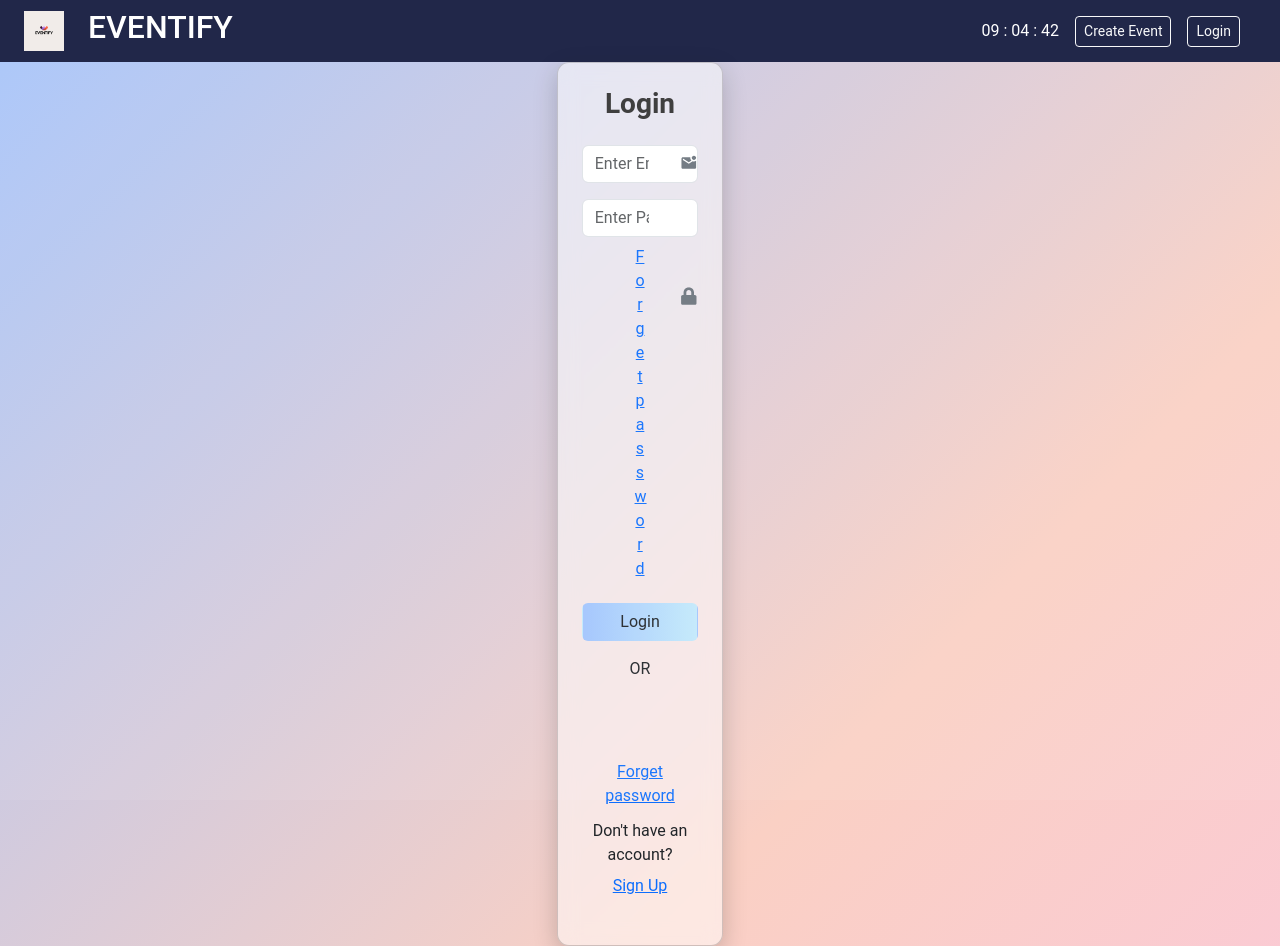
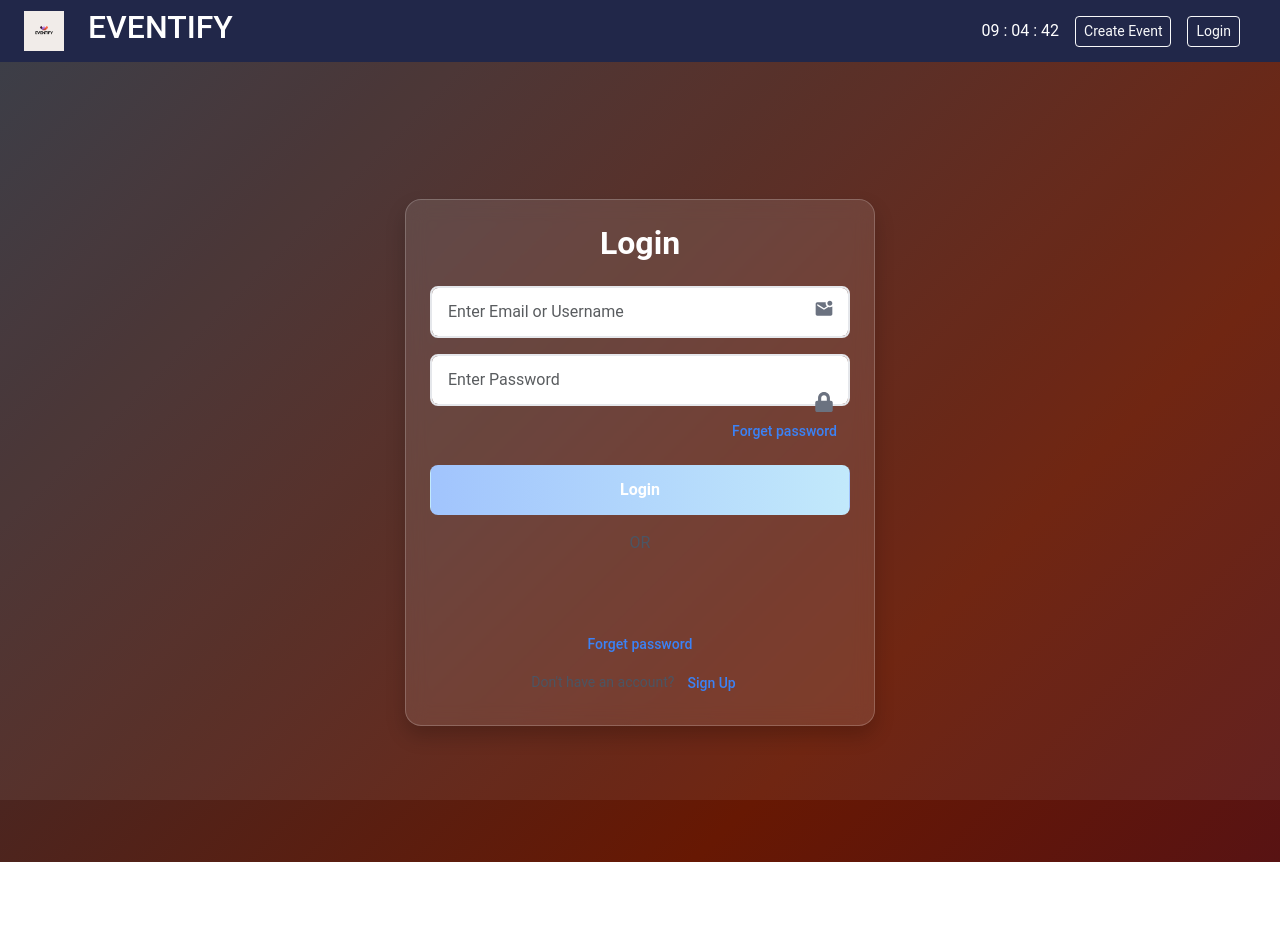
Before and after one commit to HassaanJaved-Git/Eventify, a React (Vite) app: page /login in a window 1280 px wide. After the commit the page ends 862 px from the top, so only its background shows below. Built offline with nearby package versions, Linux system fonts and the light colour scheme; no server answers.

Commit message:
hello world

```diff
--- a/src/App.css
+++ b/src/App.css
@@ -42,6 +42,7 @@
   background: #f4f6f8;
 }
 
+
 .loader {
   width: 64px;
   height: 64px;
--- a/src/Component/Forget-Password/ForgetPassword.jsx
+++ b/src/Component/Forget-Password/ForgetPassword.jsx
@@ -79,7 +79,7 @@ const ForgetPassword = () => {
       <div className="signup-login-background">
         <div className="container h-100 d-flex align-items-center justify-content-center">
           <div className="card login-card p-4">
-            <h2 className="text-center mb-4 login-title">Forgot Password</h2>
+            <h2 className="text-center text-white mb-4 login-title">Forgot Password</h2>
 
             {step === 1 && (
               <Formik initialValues={{ email: '' }} validationSchema={sendOtpSchema} onSubmit={handleSendOtp} >
--- a/src/Component/Login/Login.css
+++ b/src/Component/Login/Login.css
@@ -1,31 +1,26 @@
-@keyframes gradientBG {
-  0%   { background-position: 0% 50%; }
-  25%  { background-position: 50% 50%; }
-  50%  { background-position: 100% 50%; }
-  75%  { background-position: 50% 50%; }
-  100% { background-position: 0% 50%; }
-}
-
-.icon, .icon1{
-  position: absolute;
-  top: 25%;
-  right: 1%;
-}
-.icon1{
-  top: 18px;
-}
-body {
+/* Login page styling with modern, clean design */
+/* .signup-login-background {
+  background-image:url('../../assets/prepared-wedding-hall.jpg');
+   background-position: fixed;
+   background-size: cover;
+  min-height: 100vh;
+  display: flex;
+  align-items: center;
+  justify-content: center;
+  padding: 1rem;
+} */
+ body {
   background: linear-gradient(
     -45deg,
-    #ffecd2,  /* peach-cream */
+    rgb(81, 55, 19),  /* peach-cream */
     #fcb69f,  /* soft coral */
-    #a18cd1,  /* pastel purple */
-    #fbc2eb,  /* cotton candy pink */
-    #fad0c4,  /* blush pink */
-    #a1c4fd,  /* baby blue */
-    #c2e9fb,  /* ice blue */
-    #d4fc79,  /* spring green */
-    #96e6a1   /* mint green */
+    #37265e,  /* pastel purple */
+    #3e0a2f,  /* cotton candy pink */
+    #671803,  /* blush pink */
+    #2c3440,  /* baby blue */
+    #093f58,  /* ice blue */
+    #314601,  /* spring green */
+    #216c2b   /* mint green */
   );
   background-size: 600% 600%;
   animation: gradientBG 30s ease-in-out infinite;
@@ -35,155 +30,148 @@ body {
   font-family: 'Roboto', sans-serif;
 }
 
-/* Optional soft overlay to tone colors down a bit */
-/* body::before {
-  content: '';
-  position: fixed;
-  inset: 0;
-  background: rgba(255, 255, 255, 0.06);
-  backdrop-filter: blur(3px);
-  pointer-events: none;
-  z-index: 1;
-} */
-
-/* Ensure all page content stays on top of the overlay */
-#root,
-body > *:not(body::before) {
-  position: relative;
-  z-index: 2;
+.container {
+  max-width: 1200px;
+  width : 500px;
+  margin: 0 auto;
 }
 
-.login-background {
-  min-height: 100vh;
-  display: flex;
-  align-items: center;
-  justify-content: center;
+.login-card {
+  background: rgba(255, 255, 255, 0.1);
+  backdrop-filter: blur(10px);
+    border: 1px solid rgba(255, 255, 255, 0.2);
+
+  border-radius: 1rem;
+  box-shadow: 0 10px 20px rgba(0, 0, 0, 0.2);
+  padding: 2rem;
+  max-width: 400px;
+  width: 100%;
+  transition: transform 0.3s ease;
+}
+
+.login-card:hover {
+  transform: translateY(-5px);
+}
+
+.login-title {
+  font-family: 'Roboto', sans-serif;
+  font-size: 2rem;
+  font-weight: 700;
+  color: #1f2937;
+  margin-bottom: 1.5rem;
+}
+
+.signup-login-input {
+  border: 2px solid #e5e7eb;
+  border-radius: 0.5rem;
+  padding: 0.75rem 1rem;
+  font-size: 1rem;
+  transition: border-color 0.3s ease, box-shadow 0.3s ease;
   position: relative;
 }
 
-.container {
-  position: relative;
-  z-index: 0;
-
+.signup-login-input:focus {
+  outline: none;
+  border-color: #3b82f6;
+  box-shadow: 0 0 0 3px rgba(59, 130, 246, 0.2);
 }
 
-.login-card {
-  max-width: 50%;
-  width: 45%;
-  background: rgba(255, 255, 255, 0.5);
-  backdrop-filter: blur(10px);
-  border-radius: 12px;
-  padding: 2rem;
-  box-shadow: 0 8px 24px rgba(0, 0, 0, 0.2);
-  animation: fadeIn 0.8s ease-in-out;
+.icon {
+  position: absolute;
+  right: 1rem;
+  top: 50%;
+  transform: translateY(-50%);
+  color: #6b7280;
+  font-size: 1.25rem;
 }
 
-.login-title {
-  font-weight: 700;
-  font-size: 1.75rem;
-  color: #333;
-  text-align: center;
-}
-
-.login-input {
-  background: #fff;
-  border: 1px solid #ced4da;
-  border-radius: 8px;
-  padding: 0.75rem;
-  transition: border-color 0.3s ease, box-shadow 0.3s ease;
-}
-
-.login-input:hover {
-  border-color: #a18cd1;
-  box-shadow: 0 0 8px rgba(161, 140, 209, 0.2);
-}
-
-.login-input:focus {
-  outline: none;
-  border-color: #007bff;
-  box-shadow: 0 0 5px rgba(0, 123, 255, 0.5);
-}
-
-.login-button {
-  background: linear-gradient(90deg, #a1c4fd, #c2e9fb);
-  color: #fff;
-  font-weight: 600;
-  transition: background 0.4s ease;
-  border: none;
-  border-radius: 8px;
-  padding: 0.6rem;
-}
-
-.login-button:hover {
-  background: linear-gradient(90deg, #89f7fe, #66a6ff);
-}
-
-.signup-button {
-  background: none;
-  border: none;
-  color: #007bff;
-  font-size: 0.9rem;
-  font-weight: 500;
-  transition: color 0.3s ease;
-}
-
-.signup-button:hover {
-  color: #0056b3;
-  text-decoration: underline;
+.icon1 {
+  top: 45%;
 }
 
 .error-message {
-  font-size: 0.85rem;
-  color: #dc3545;
+  font-size: 0.875rem;
+  color: #dc2626;
+  margin-top: 0.25rem;
 }
 
-@keyframes fadeIn {
-  0% {
-    opacity: 0;
-    transform: translateY(20px);
-  }
-  100% {
-    opacity: 1;
-    transform: translateY(0);
-  }
+.signup-login-button {
+  background-color: #3b82f6;
+  color: white;
+  font-weight: 600;
+  padding: 0.75rem;
+  border-radius: 0.5rem;
+  transition: background-color 0.3s ease, transform 0.2s ease;
 }
 
-/* Fade-in delay for fields */
-.login-card form > div {
-  animation: fadeIn 1s ease forwards;
-  opacity: 0;
+.signup-login-button:hover {
+  background-color: #2563eb;
+  transform: translateY(-2px);
 }
-.login-card form > div:nth-child(1) { animation-delay: 0.2s; }
-.login-card form > div:nth-child(2) { animation-delay: 0.4s; }
-.login-card form > button          { animation-delay: 0.6s; }
 
-/* Responsive */
+.signup-login-button:disabled {
+  background-color: #9ca3af;
+  cursor: not-allowed;
+}
+
+.forget {
+  display: flex;
+  justify-content: flex-end;
+  margin-top: 0.5rem;
+}
+
+.forget-link {
+  font-size: 0.875rem;
+}
+
+.forgetpas {
+  color: #3b82f6;
+  text-decoration: none;
+  font-size: 0.875rem;
+}
+
+.forgetpas:hover {
+  text-decoration: underline;
+  color: #2563eb;
+}
+
+.btn-link {
+  color: #3b82f6;
+  text-decoration: none;
+  font-weight: 500;
+  font-size: 0.875rem;
+}
+
+.btn-link:hover {
+  text-decoration: underline;
+  color: #2563eb;
+}
+
+.text-center {
+  color: #4b5563;
+}
+
+.text-center p {
+  margin: 0;
+  font-size: 0.875rem;
+}
+
 @media (max-width: 576px) {
   .login-card {
     padding: 1.5rem;
-    border-radius: 10px;
+    max-width: 90%;
   }
+
   .login-title {
-    font-size: 1.5rem;
+    font-size: 1.75rem;
   }
-  .login-button,
-  .signup-button {
 
-    font-size: 0.9rem;
+  .signup-login-input {
+    font-size: 0.875rem;
+    padding: 0.5rem;
+  }
+
+  .signup-login-button {
+    padding: 0.5rem;
   }
 }
-.forget{
-  width: 100%;
-}
-.forget-link{
-  width: 30%;
-  margin:2% auto;
-}
-.forgetpas{
-  width: 100%;
-  border: none;
-  background: none;
-}
-.forgetpas:hover{
-  text-decoration:underline ;
-}
--- a/src/Component/Login/Login.jsx
+++ b/src/Component/Login/Login.jsx
@@ -64,7 +64,7 @@ const Login = () => {
       <div className="signup-login-background">
         <div className="container h-100 d-flex align-items-center justify-content-center">
           <div className="card col-12 login-card p-4">
-            <h2 className="text-center mb-4 login-title">Login</h2>
+            <h2 className="text-center text-white mb-4 login-title">Login</h2>
 
             <Formik initialValues={{ email: '', password: '' }} validationSchema={loginSchema} onSubmit={handleSubmit} >
 
--- a/src/Component/SignUp/SignUp.css
+++ b/src/Component/SignUp/SignUp.css
@@ -157,15 +157,15 @@
 body {
   background: linear-gradient(
     -45deg,
-    #ffecd2,  /* peach-cream */
-    #fcb69f,  /* soft coral */
-    #a18cd1,  /* pastel purple */
-    #fbc2eb,  /* cotton candy pink */
-    #fad0c4,  /* blush pink */
-    #a1c4fd,  /* baby blue */
-    #c2e9fb,  /* ice blue */
-    #d4fc79,  /* spring green */
-    #96e6a1   /* mint green */
+    rgb(81, 55, 19),
+    #fcb69f,
+    #37265e,
+    #3e0a2f,
+    #671803,
+    #2c3440,
+    #093f58,
+    #314601,
+    #216c2b
   );
   background-size: 600% 600%;
   animation: gradientBG 30s ease-in-out infinite;
--- a/src/Component/SignUp/SignUp.jsx
+++ b/src/Component/SignUp/SignUp.jsx
@@ -78,7 +78,7 @@ const SignUp = () => {
             <div className="signup-login-background">
                 <div className="col-12 h-100 d-flex align-items-center justify-content-center">
                     <div className="card signup-login-card p-4">
-                        <h2 className="text-center mb-4 signup-login-title"> Sign Up</h2>
+                        <h2 className="text-center mb-4 text-white signup-login-title"> Sign Up</h2>
 
                         <Formik initialValues = {{ name: '', email: '', userName: '', password: '' }} validationSchema = {signUpSchema} onSubmit = {handleSubmit} >
                             {({ isSubmitting }) => (
--- a/src/Pages/CreateEventPage.jsx
+++ b/src/Pages/CreateEventPage.jsx
@@ -174,7 +174,7 @@ function CreateEventPage() {
                 ></div>
               </div>
               <div className="d-flex justify-content-between mt-2">
-                <span className={`small ${step >= 1 ? 'fw-bold' : 'text-muted'}`}>Basic Info</span>
+                <span className={`small  ${step >= 1 ? 'fw-bold' : 'text-muted'}`}>Basic Info</span>
                 <span className={`small ${step >= 2 ? 'fw-bold' : 'text-muted'}`}>Date & Location</span>
                 <span className={`small ${step >= 3 ? 'fw-bold' : 'text-muted'}`}>Settings</span>
               </div>
```
